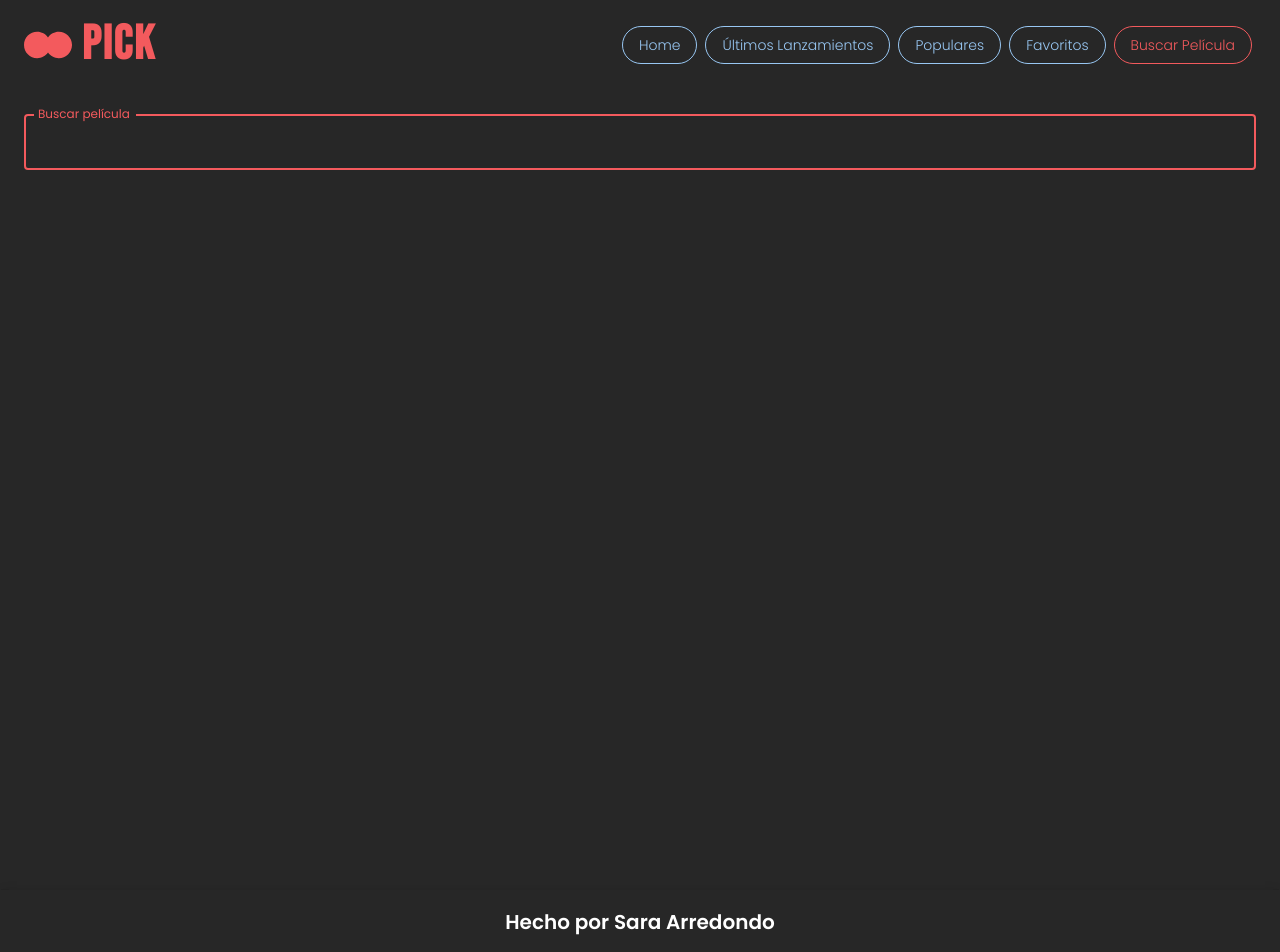
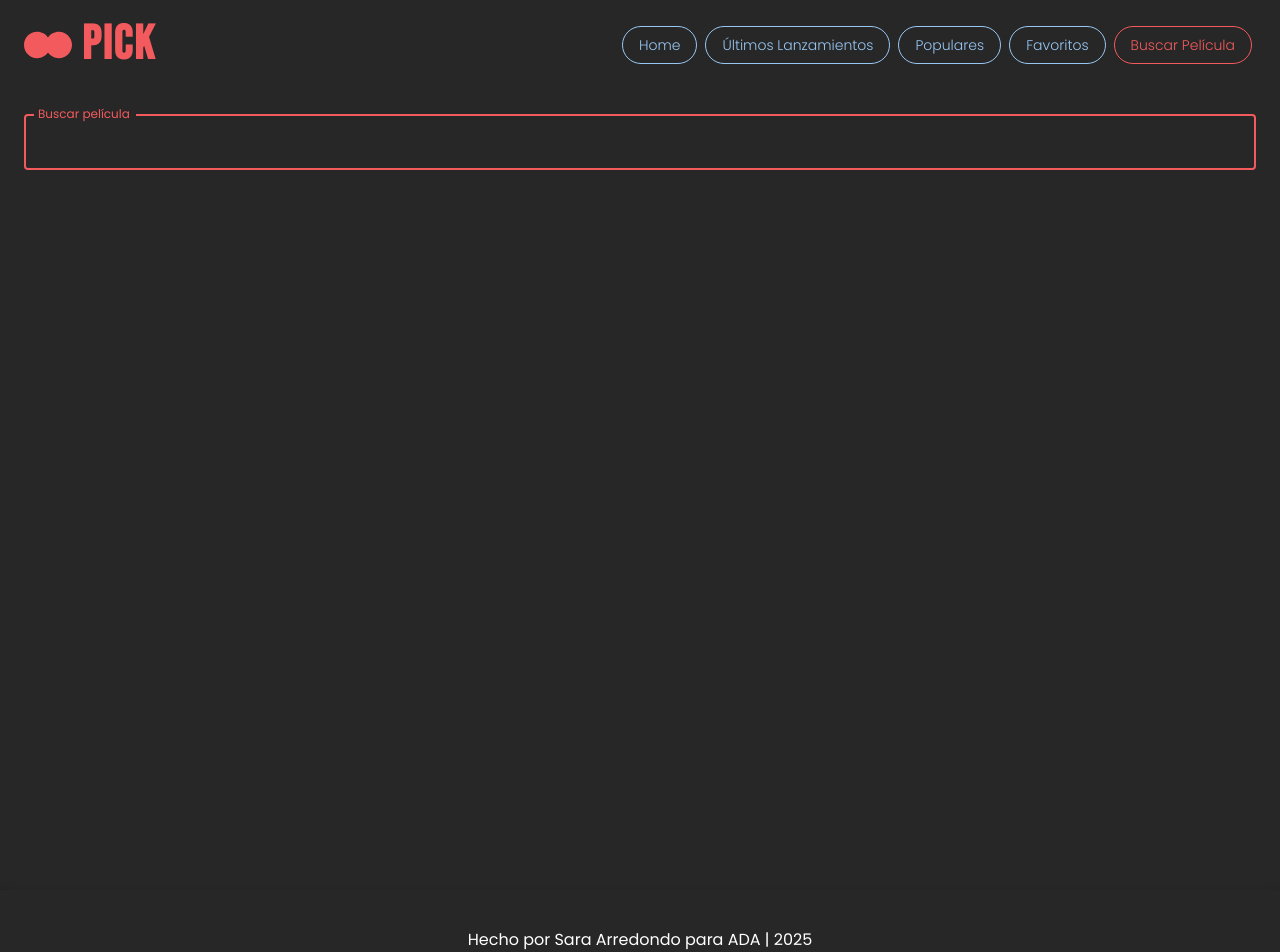
Before and after one commit to sara-arredondo/ada_final_movie, a React (Vite) app: page /buscador in a window 1280 px wide. Shown: the top 952 px of the page. Built offline with nearby package versions, Linux system fonts and the light colour scheme; no server answers; a web font is replaced by a local one.

Commit message:
se ajusta el footer y el estilo de la paginacion

```diff
--- a/src/App.css
+++ b/src/App.css
@@ -30,7 +30,7 @@
   box-shadow: none;
   color: #e7edf2;
 
-  right: 2rem;
+  right: 10px;
   top: 10rem;            /* mueve el bloque hacia la izquierda */
   transform: none;        /* evita el centrado por translateX */
   text-align: left;
--- a/src/components/Footer.jsx
+++ b/src/components/Footer.jsx
@@ -8,9 +8,19 @@ function Footer() {
   return (
     <Box sx={{ flexGrow: 1, backgroundColor: "#272727"}}>
       <AppBar position="static" sx={{ backgroundColor: "#272727", height:'100px', alignItems: 'center' }}>
-        <Toolbar>
-          <Typography variant="h6" component="div" sx={{ flexGrow: 1 }}>
-            Hecho por Sara Arredondo
+        <Toolbar sx={{
+            display: 'flex',
+            justifyContent: 'center', // Centra en eje X
+            alignItems: 'center',     // Centra en eje Y
+            height: '100%'
+          }}>
+          <Typography variant="body2" component="div" sx={{
+              fontWeight: 'normal', // quita la negrilla
+              fontSize: '1rem',
+              textAlign: 'center',
+              color: '#fff'
+            }}>
+            Hecho por Sara Arredondo para ADA | 2025
           </Typography>
         </Toolbar>
       </AppBar>
--- a/src/components/FullMoviesGrid.jsx
+++ b/src/components/FullMoviesGrid.jsx
@@ -144,6 +144,7 @@ export default function FullMoviesGrid({
                 "& .MuiPaginationItem-root.Mui-selected": {
                 backgroundColor: "#f35a5d", // fondo seleccionado
                 color: "#272727",              // texto del seleccionado
+                fontWeight: "600"
                 },
                 "& .MuiPaginationItem-root.Mui-selected:hover": {
                 backgroundColor: "#d94e50", // fondo en hover del seleccionado
--- a/src/components/Hero.jsx
+++ b/src/components/Hero.jsx
@@ -15,6 +15,7 @@ export default function Hero ({ slides = [] }) {
         emulateTouch
         stopOnHover
         useKeyboardArrows
+        showArrows={false}
       >
         {slides.map((s) => (
           <div key={s.id} className="hero-slide">
```
